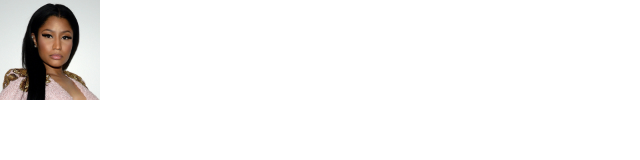
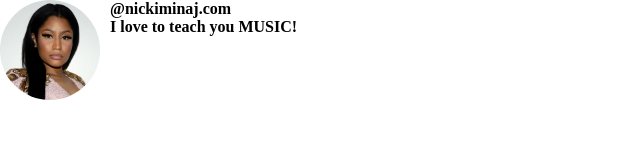
Before and after one commit to NancyAsiuloka/Moshify, a plain HTML site: page index.html in a window 1280 px wide. Shown: the whole page, without its empty margins (0-640 px from the left). Drawn offline with Linux system fonts and the light colour scheme.

Commit message:
added new style

```diff
--- a/index.html
+++ b/index.html
@@ -10,6 +10,8 @@
 <body>
     <!-- added img tag -->
     <img src="image/nicki.jpg" alt="">
+    <p>@nickiminaj.com</p>
+    <p>I love to teach you MUSIC!</p>
 
 </body>
 </html>
--- a/style.css
+++ b/style.css
@@ -7,4 +7,10 @@
 
 img {
     width: 100px;
+    border-radius: 50px;
+    float: left;
+    margin-right: 10px;
 }
+p{
+    font-weight: bold;
+}
```
